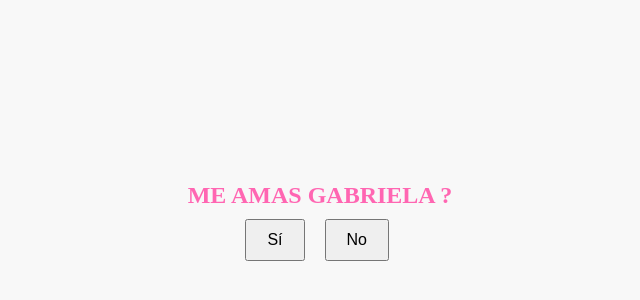
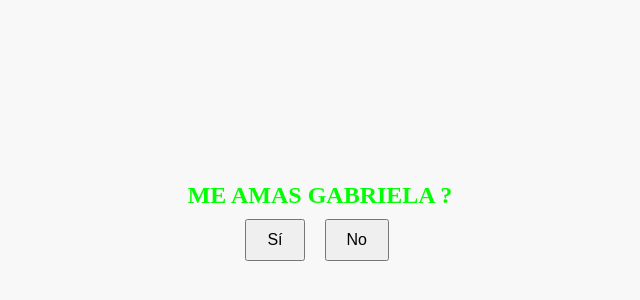
Before and after one commit to SantiHacking/Index, a plain HTML site: page index.html in a window 1280 px wide. Shown: the part 174-474 px from the top of the page, without its empty margins (365-1005 px from the left). Drawn offline with Linux system fonts and the light colour scheme.

Commit message:
Update index.html

```diff
--- a/index.html
+++ b/index.html
@@ -22,7 +22,7 @@
     #title {
       font-size: 24px;
       font-weight: bold;
-      color: #ff66b2; /* rosado */
+      color: #00ff00; /* verde */
       margin-left: 90px;
     }
 
```
